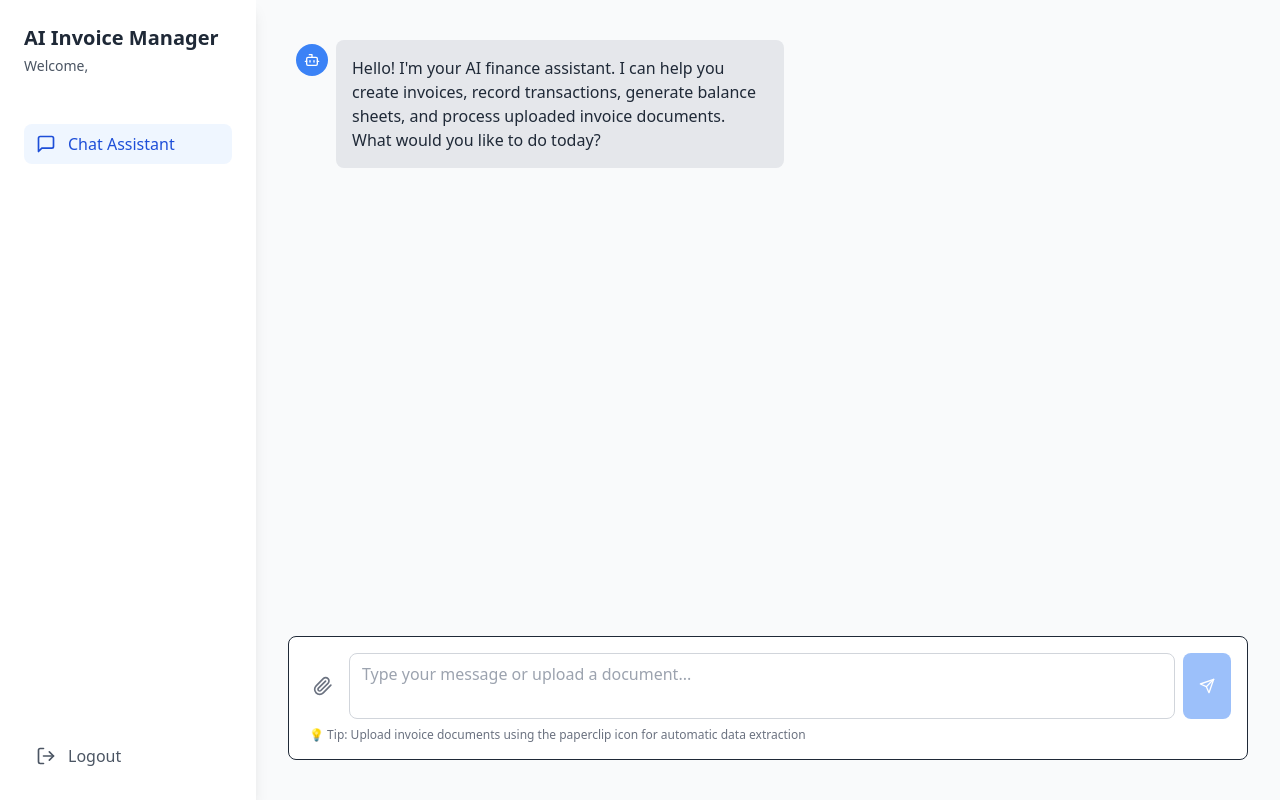
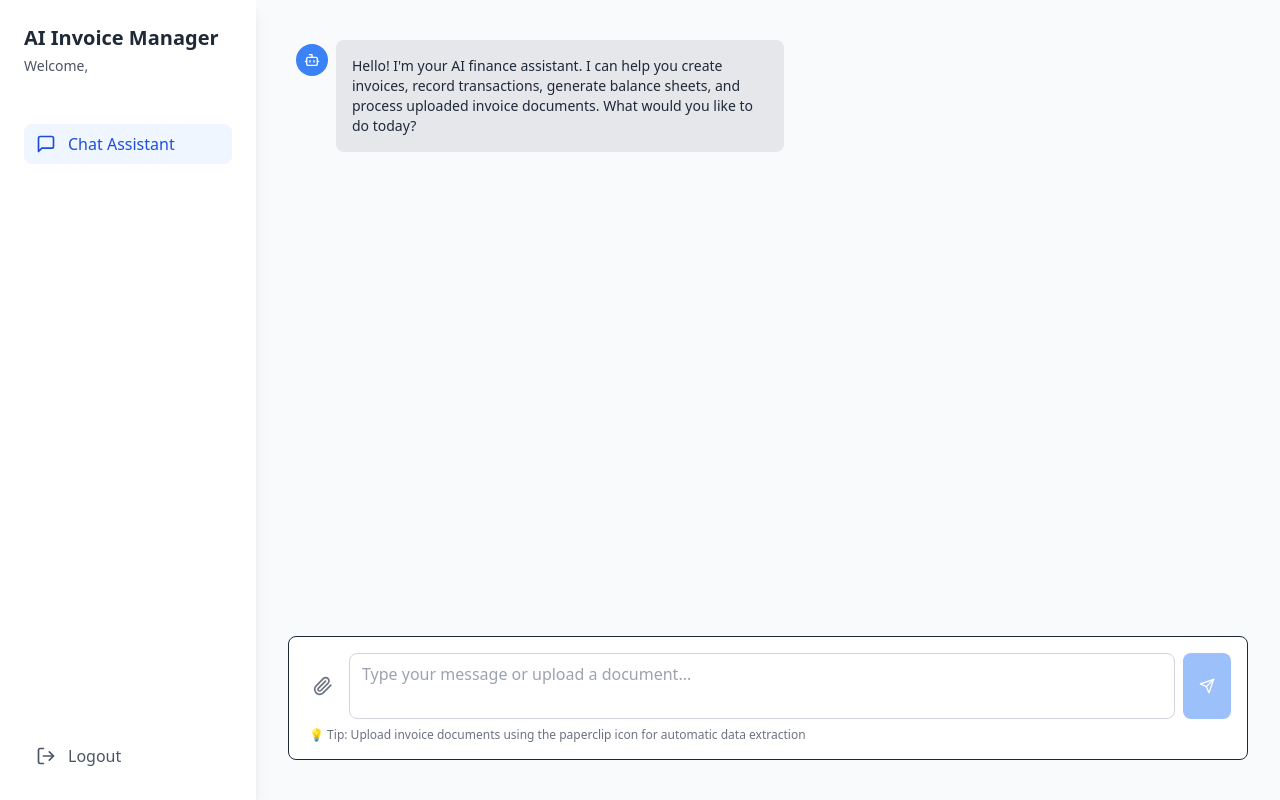
Before and after one commit to Yashrana1010/invoice-frontend, a React (Vite) app: page / in a window 1280 px wide. Built offline with nearby package versions, Linux system fonts and the light colour scheme; sample sign-in values are in the browser's storage.

Commit message:
fix: fixed fronted to get invoice data on chat.

```diff
--- a/package.json
+++ b/package.json
@@ -14,6 +14,7 @@
     "axios": "^1.6.0",
     "date-fns": "^2.30.0",
     "lucide-react": "^0.292.0",
+    "marked": "^16.1.1",
     "prop-types": "^15.8.1",
     "react": "^18.2.0",
     "react-dom": "^18.2.0",
--- a/src/components/ChatInterface.jsx
+++ b/src/components/ChatInterface.jsx
@@ -3,6 +3,12 @@ import { Send, Bot, User, Paperclip, X } from 'lucide-react';
 import axios from 'axios';
 import FileUpload from './FileUpload';
 import { useAuth } from '../contexts/AuthContext';
+import { marked } from 'marked';
+
+marked.setOptions({
+  breaks: true,
+  gfm: true,
+});
 
 export default function ChatInterface() {
   const [messages, setMessages] = useState([
@@ -160,7 +166,9 @@ export default function ChatInterface() {
                 </div>
               )}
               <div className={`chat-message ${message.sender === 'user' ? 'chat-user' : 'chat-bot'} w-full`}>
-                <div className="text-sm sm:text-base whitespace-pre-line break-words">{message.content}</div>
+                <div className="text-sm prose max-w-none"
+                  dangerouslySetInnerHTML={{ __html: marked(message.content || 'Please Login Again!') }}
+                />
                 {message.data && message.type === 'file-upload' && (
                   <div className="mt-3 p-2 sm:p-3 bg-white/20 rounded-lg">
                     <div className="text-xs font-medium mb-2">Extracted Data:</div>
@@ -219,7 +227,7 @@ export default function ChatInterface() {
           <textarea
             value={input}
             onChange={(e) => setInput(e.target.value)}
-            onKeyPress={handleKeyPress}
+            onKeyUp={handleKeyPress}
             placeholder="Type your message or upload a document..."
             className="flex-1 border border-gray-300 rounded-lg px-2 py-2 sm:px-3 sm:py-2 focus:outline-none focus:ring-2 focus:ring-primary-500 resize-none text-sm sm:text-base min-h-[40px] max-h-32"
             rows="2"
```
Also changed, not shown: 1 other file (tests, documents, lock files or other folders).
